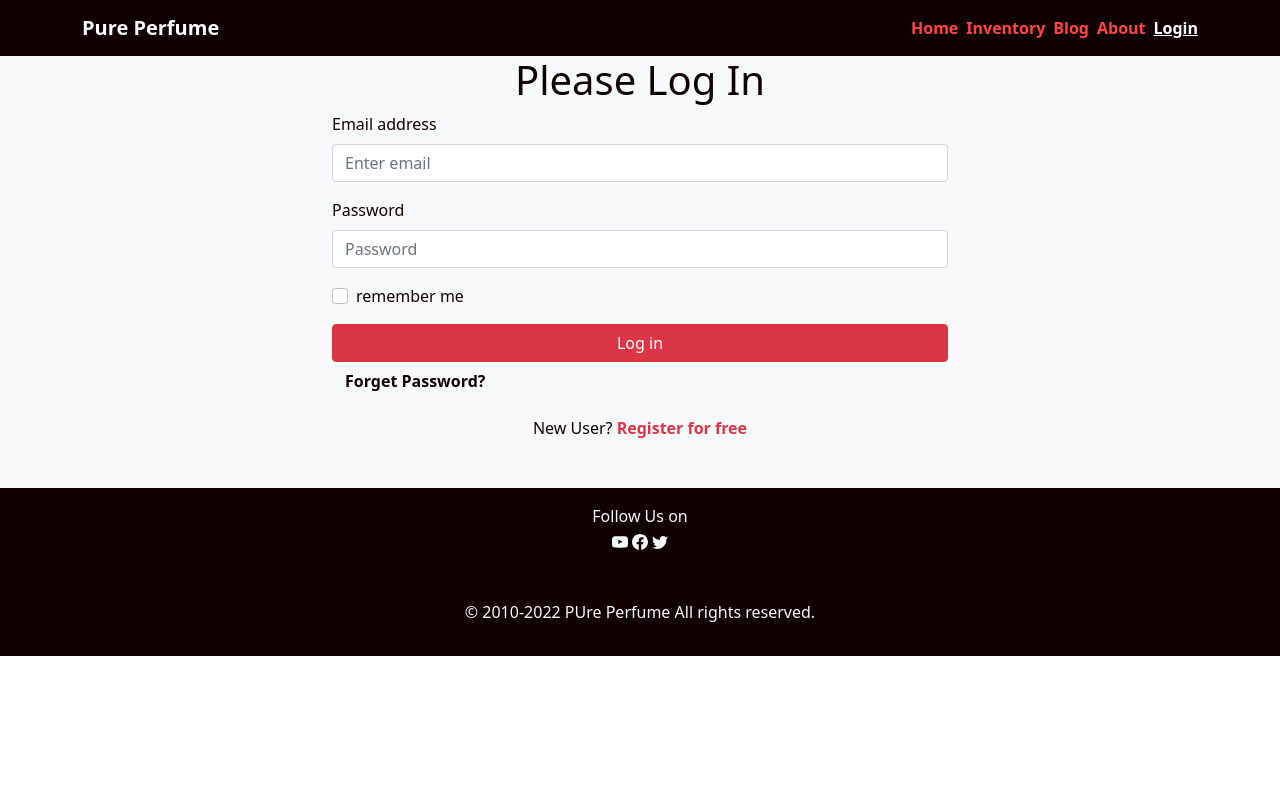
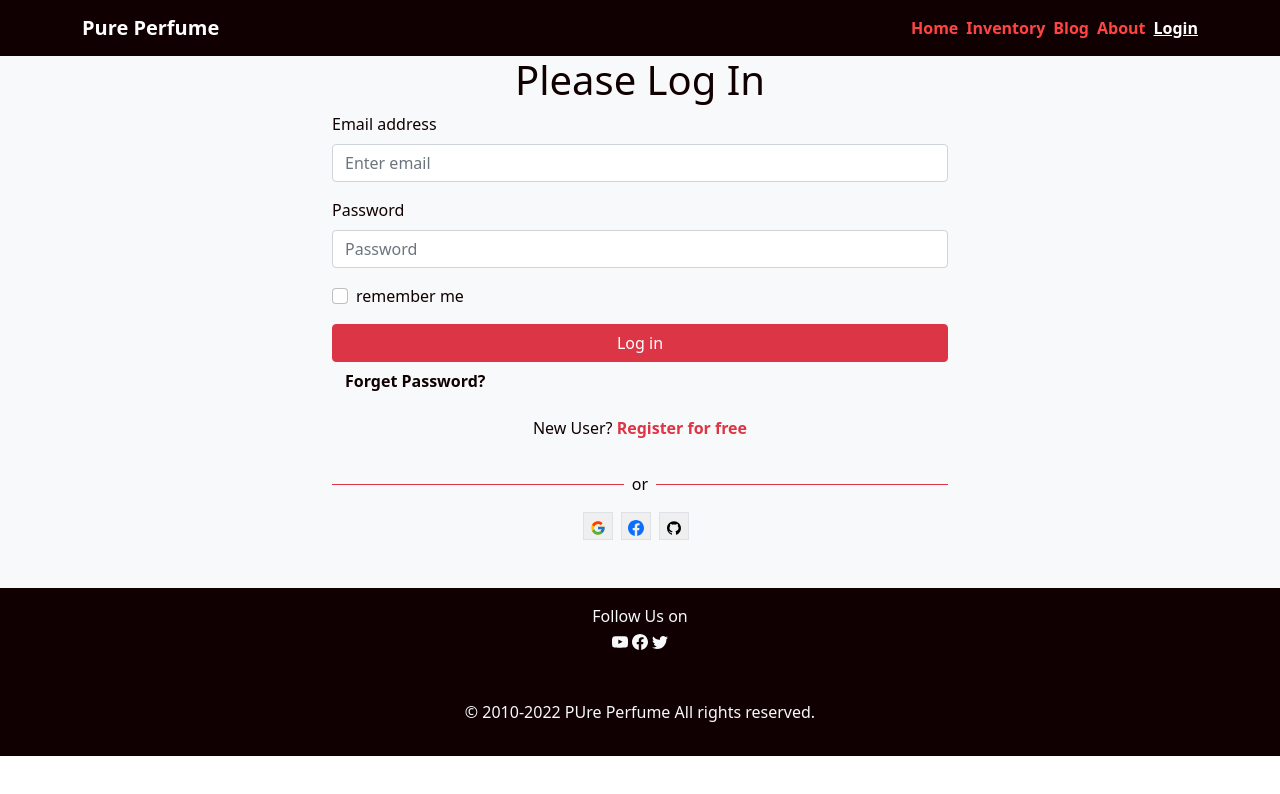
Before and after one commit to writerowson/warehouse-a11server, a React (Create React App) app: page /login in a window 1280 px wide. Shown: the top 794 px of the page. Built offline with nearby package versions, Linux system fonts and the light colour scheme; no server answers.

Commit message:
social login

```diff
--- a/src/App.js
+++ b/src/App.js
@@ -10,6 +10,7 @@ import NotFounded from './pages/NotFounded/NotFounded';
 import Login from './pages/LogIn/Login';
 import Register from './pages/Register/Register';
 import Inventory from './pages/HomePage/IInventory/itemsOfInventory/Inventory';
+import Inventories from './pages/HomePage/IInventory/Inventories';
 
 function App() {
 
@@ -19,7 +20,7 @@ function App() {
       <Routes>
         <Route path='/' element={<Home></Home>} >Home </Route>
         <Route path='home' element={<Home></Home>} >Home </Route>
-        <Route path='/inventory' element={<Inventory></Inventory>} >Inventory </Route>
+        <Route path='/inventory' element={<Inventories></Inventories>} >Inventory </Route>
         <Route path='/inventory/:id' element={<DetailofInventory></DetailofInventory>} >Inventory </Route>
         <Route path='/login' element={<Login></Login>} >Home </Route>
         <Route path='/register' element={<Register></Register>} >Home </Route>
--- a/src/Shared/Loading.js
+++ b/src/Shared/Loading.js
@@ -9,4 +9,4 @@ const Loading = () => {
     );
 };
 
-export default Loading;
+export default Loading
--- a/src/pages/LogIn/Login.js
+++ b/src/pages/LogIn/Login.js
@@ -7,6 +7,7 @@ import Spinner from '../../Shared/Loading';
 import 'react-toastify/dist/ReactToastify.css';
 import { toast, ToastContainer } from 'react-toastify';
 import Loading from '../../Shared/Loading';
+import SocialLogin from './SocialLogin';
 
 const Login = () => {
     const emailRef = useRef('')
@@ -80,6 +81,7 @@ const Login = () => {
             <p style={{ color: '#110001' }} className=' btn btn-link text-decoration-none' onClick={forgetPassword}> <b>Forget Password?</b> </p>
             <p className='text-center'>New User? <Link onClick={navigateRegister} to='/register' className='text-danger fw-bold text-decoration-none' >Register for free</Link> </p>
             <ToastContainer></ToastContainer>
+            <SocialLogin></SocialLogin>
         </div>
     );
 };
--- /dev/null
+++ b/src/pages/LogIn/SocialLogin.js
@@ -0,0 +1,49 @@
+import React, { useEffect } from 'react';
+import { useSignInWithGoogle } from 'react-firebase-hooks/auth';
+import { Navigate, useNavigate } from 'react-router-dom';
+import auth from '../../firebase.init';
+import Loading from '../../Shared/Loading';
+import { SiFacebook } from "react-icons/si"
+import { FcGoogle } from "react-icons/fc"
+import { AiFillGithub } from "react-icons/ai"
+
+const SocialLogin = () => {
+    const [signInWithGoogle, user, loading, error] = useSignInWithGoogle(auth);
+
+    const navigate = useNavigate()
+    useEffect(() => {
+        if (user) {
+            navigate('/home')
+        }
+
+    }, [])
+    if (loading) {
+        return <Loading></Loading>
+    }
+    if (error) {
+        return (
+            <div className='container text-center fs-3 fw-bold mt-5'>
+                <p >Error: {error.message}</p>
+            </div>
+        )
+    }
+
+
+    return (
+        <div className='text-center'>
+            <div className='d-flex align-items-center'>
+                <div style={{ height: '1px' }} className='bg-danger w-50'></div>
+                <p className='mt-3 px-2'>or</p>
+                <div style={{ height: '1px' }} className='bg-danger w-50'></div>
+            </div>
+
+            <button onClick={() => signInWithGoogle()} className='border border-none me-2' > <FcGoogle></FcGoogle> </button>
+            <button className='border border-none me-2'><SiFacebook className='text-primary'></SiFacebook> </button>
+            <button className='border border-none me-2'><AiFillGithub></AiFillGithub> </button>
+
+
+        </div>
+    );
+};
+
+export default SocialLogin;
--- a/src/pages/Register/Register.js
+++ b/src/pages/Register/Register.js
@@ -8,6 +8,7 @@ import { sendEmailVerification } from 'firebase/auth';
 import 'react-toastify/dist/ReactToastify.css';
 import { toast, ToastContainer } from 'react-toastify';
 import Loading from '../../Shared/Loading';
+import SocialLogin from '../LogIn/SocialLogin';
 
 const Register = () => {
     const navigate = useNavigate()
@@ -74,6 +75,7 @@ const Register = () => {
             </Form>
             <p className='text-center'>Old User? <Link onClick={navigateLogin} to='/login' className='text-danger fw-bold text-decoration-none' >PLease log in</Link> </p>
             <ToastContainer></ToastContainer>
+            <SocialLogin></SocialLogin>
         </div>
     );
 };
```
